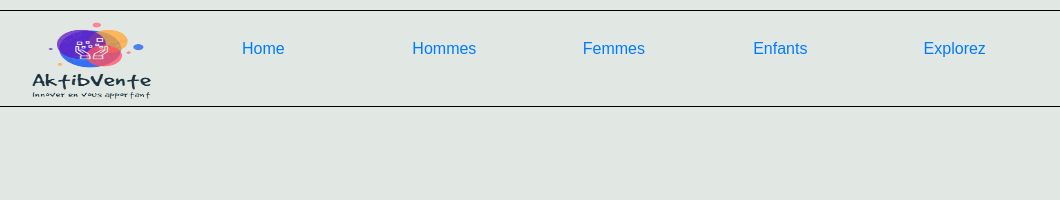
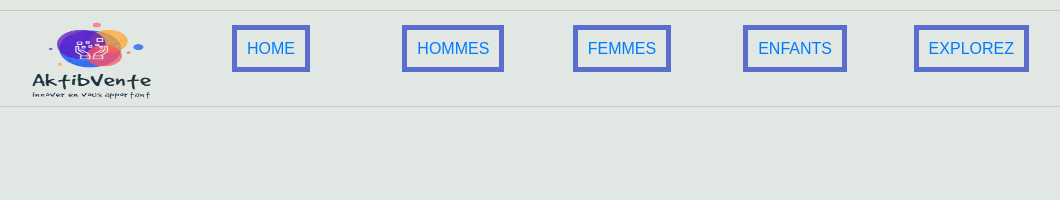
Before and after one commit to aktibcode/checkpointMagasin, a plain HTML site: page index.html in a window 1280 px wide. Shown: the whole page, without its empty margins (111-1171 px from the left). Drawn offline with Linux system fonts and the light colour scheme.

Commit message:
MAJ_SUITE

```diff
--- a/styles.css
+++ b/styles.css
@@ -9,8 +9,9 @@ body {
 
 header {
     margin-top: 10px;
-    border-top: 1px solid black;
-    border-bottom: 1px solid black;
+    border-top: 1px solid rgb(208, 195, 195);
+    border-bottom: 1px solid rgb(208, 201, 201);
+
 }
 
 header .container {
@@ -47,6 +48,12 @@ header .container {
     text-decoration: none;
     font-family: arial;
     text-align: center;
+    text-transform: uppercase;
+    box-sizing: border-box;
+    width: 100%;
+    border: solid #5B6DCD 5px;
+    /* padding: 5px; */
+
 }
 
 .main_nav ul li a:hover {
```
